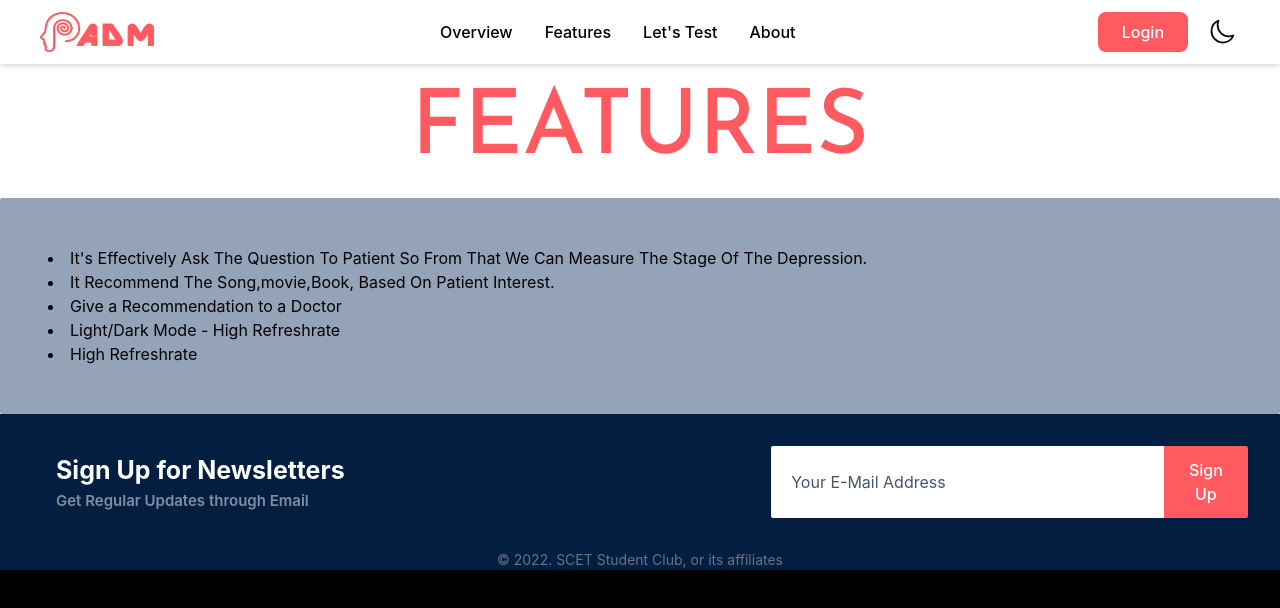
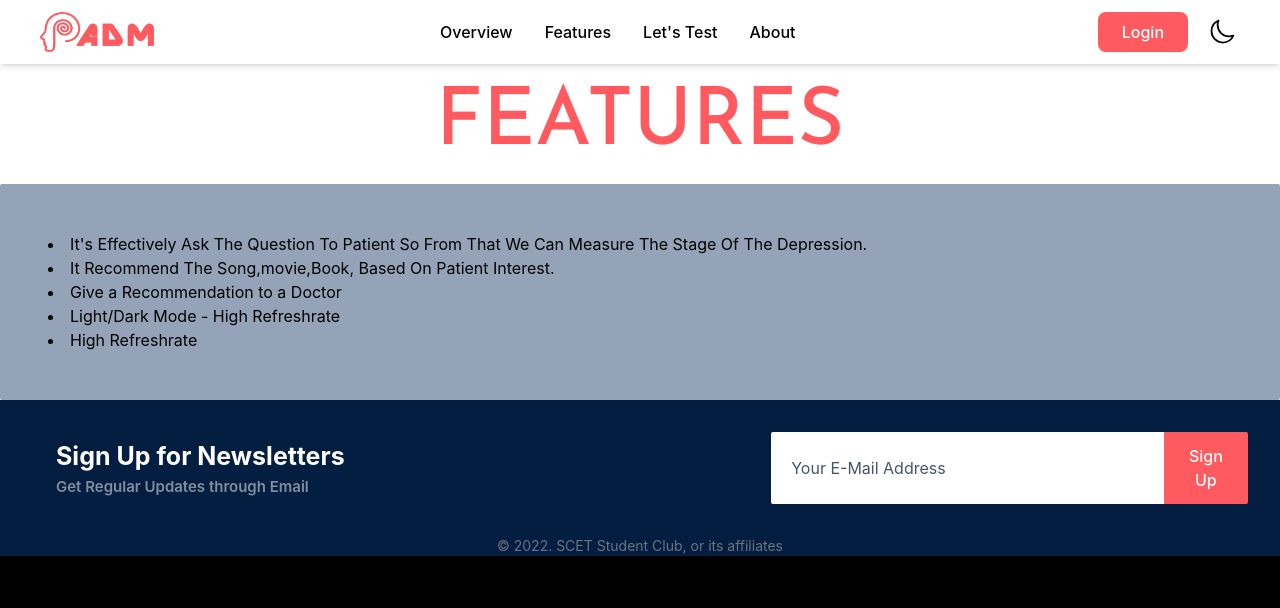
Before and after one commit to harsh-bardolia/anti-depression-media, a Next.js app: page /features in a window 1280 px wide. Shown: the top 608 px of the page. Built offline with nearby package versions, Linux system fonts and the light colour scheme.

Commit message:
Feature fix

```diff
--- a/pages/components/Feature.js
+++ b/pages/components/Feature.js
@@ -5,7 +5,7 @@ const Feature = () => {
   return (
     <div className="dark:bg-gray-600 bg-white">
       <div className="flex flex-col  items-center w-fill ">
-        <div className="text-[5.6rem] font-Josefin text-[#FF5A5F] ">
+        <div className="text-[5rem] font-Josefin text-[#FF5A5F] ">
           FEATURES
         </div>
         <div className="flex flex-col items-start font-normal text-justify w-screen bg-slate-400 rounded-sm dark:bg-gray-300 ">
```
